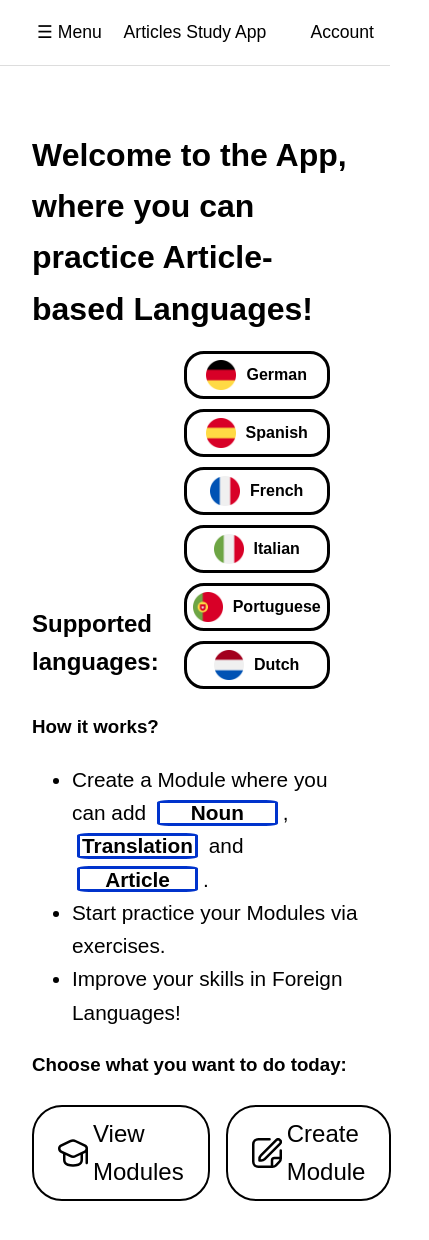
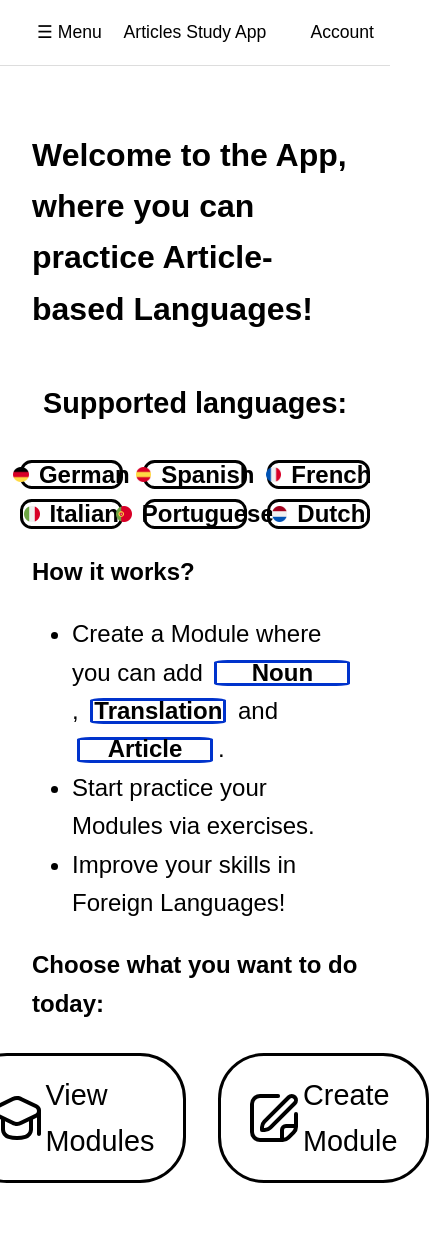
Before and after one commit to AlisaErmel/articles-study-react, a React (Vite) app: page / in a window 390 px wide. Shown: the top 1240 px of the page, 429 px wide, since content can reach past the window. Built offline with nearby package versions, Linux system fonts and the light colour scheme; a web font is replaced by a local one.

Commit message:
style: add tablet-responsive layout to Home page

```diff
--- a/src/pages/Home.css
+++ b/src/pages/Home.css
@@ -4,7 +4,7 @@
     gap: 5px;
     padding: 0.5rem 1.5rem;
     border-radius: 30px;
-    border: 2px solid #000;
+    border: 3px solid #000;
     background-color: #fff;
     color: #000;
     text-decoration: none;
@@ -34,17 +34,17 @@ ul.home-buttons {
     object-fit: contain;
 }
 
-.list-langauges {
+.list-languages {
     display: flex;
     align-items: last baseline;
     gap: 20px;
 }
 
-/*.list-langauges h2 {
+/*.list-languages h2 {
     margin: 0;
 }*/
 
-.list-langauges ul {
+.list-languages ul {
     display: flex;
     flex-wrap: wrap;
     list-style: none;
@@ -53,7 +53,7 @@ ul.home-buttons {
     gap: 10px;
 }
 
-.list-langauges li {
+.list-languages li {
     display: inline-flex;
     justify-content: center;
     align-items: center;
@@ -67,7 +67,7 @@ ul.home-buttons {
     gap: 10px;
 }
 
-.list-langauges li img {
+.list-languages li img {
     width: 30px;
     height: 30px;
     object-fit: contain;
@@ -89,3 +89,68 @@ ul.home-buttons {
     text-decoration: none;
     margin: 0 5px;
 }
+
+/* ================= Tablet (max-width: 1024px) ================= */
+@media (max-width: 1024px) {
+    .home-button {
+        font-size: 1.8rem;
+        padding: 1rem 1.8rem;
+        border-radius: 46px;
+        justify-content: center;
+    }
+
+    ul.home-buttons {
+        flex-direction: row;
+        gap: 2rem;
+        margin-top: 30px;
+        align-items: center;
+        justify-content: center;
+    }
+
+    .home-button img {
+        width: 48px;
+        height: 48px;
+    }
+
+    .list-languages ul.languages {
+        display: grid;
+        grid-template-columns: repeat(3, 1fr);
+        justify-items: center;
+    }
+
+    .list-languages {
+        display: flex;
+        flex-direction: column;
+        align-items: center;
+    }
+
+    .list-languages li {
+        width: 25vw;
+        height: 6vw;
+        font-size: 1.5rem;
+        border-radius: 3vw;
+    }
+
+    .list-languages li img {
+        width: 4vw;
+        height: 4vw;
+    }
+
+    .info {
+        font-size: 1.5rem;
+    }
+
+    .highlight {
+        width: 130px;
+        height: 20px;
+    }
+
+    h2#supported-languages {
+        font-size: 1.8rem;
+    }
+
+    h3#info-section,
+    h3 {
+        font-size: 1.5rem;
+    }
+}
--- a/src/pages/Home.tsx
+++ b/src/pages/Home.tsx
@@ -19,7 +19,7 @@ const Home: React.FC = () => {
 
             <div className="home-container">
 
-                <section aria-labelledby="supported-languages" className="list-langauges">
+                <section aria-labelledby="supported-languages" className="list-languages">
                     <h2 id="supported-languages">Supported languages:</h2>
                     <ul className="languages">
                         <li><img src={germany} alt="Flag of Germany" /> German</li>
```
